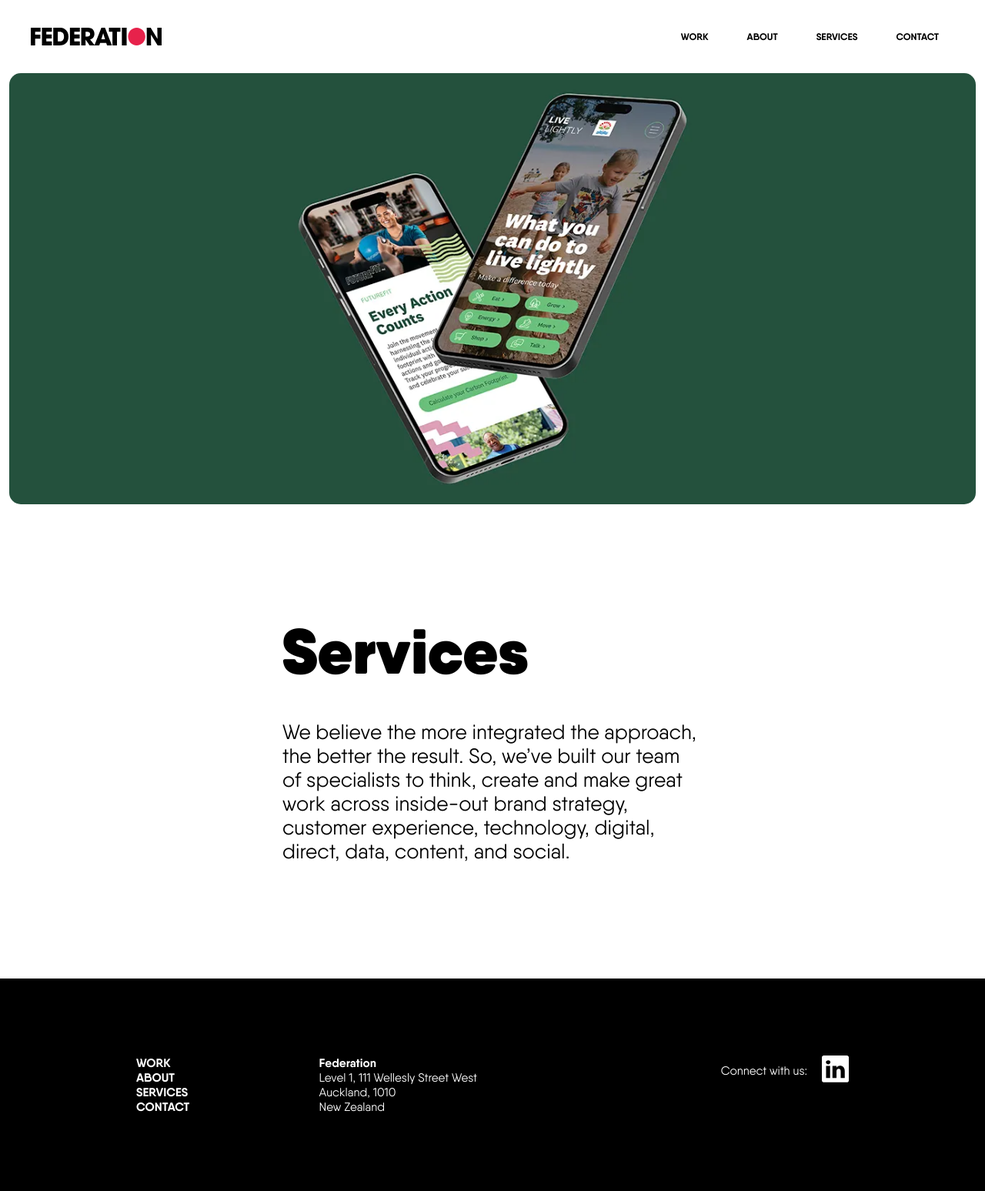
After one commit to thisisannie/federation2023, a PHP site: page /services.php in a window 1280 px wide. The commit adds this page. Shown: the whole page at 77% size. Run offline with PHP 8.4, Linux system fonts and the light colour scheme.

Commit message:
Services page init. About page images

```diff
--- a/app/about.php
+++ b/app/about.php
@@ -17,7 +17,8 @@
 	include ABSPATH . '/partials/header.php';
 ?>
 <div class="hero">
-	<img src="<?=HTML_ROOT;?>/assets/images/about/header-desktop.webp" alt="" class="feature-img">
+	<img src="<?=HTML_ROOT;?>/assets/images/about/about-hero-m.webp" alt="" class="feature-img d-md-none">
+	<img src="<?=HTML_ROOT;?>/assets/images/about/about-hero-d.webp" alt="" class="feature-img d-none d-md-block">
 </div>
 <section>
 	<div class="container container-xxl">
@@ -54,7 +55,7 @@
 <section id="section--our-services ">
 	<div class="finger align-items-center">
 		<div class="finger__image">
-			<img src="<?=HTML_ROOT;?>/assets/images/about/services.webp" alt="placeholder" class="card__img">
+			<img src="<?=HTML_ROOT;?>/assets/images/about/services-cta.webp" alt="placeholder" class="card__img">
 		</div>
 		<div class="finger__text">
 			<h2>Our services</h2>
--- a/app/partials/header.php
+++ b/app/partials/header.php
@@ -42,7 +42,7 @@
 			<div id="nav__click-out"></div>
 			<div class="nav-item"><a href="<?=HTML_ROOT;?>/work.php">Work</a></div>
 			<div class="nav-item"><a href="<?=HTML_ROOT;?>/about.php">About</a></div>
-			<div class="nav-item"><a>Services</a></div>
+			<div class="nav-item"><a href="<?=HTML_ROOT;?>/services.php">Services</a></div>
 			<!-- <div class="nav-item has-child"><a>About </a>
 				<div class="has-child__click-out"></div>
 				<div class="nav-sub-items">
--- a/app/partials/modal__person.php
+++ b/app/partials/modal__person.php
@@ -1,4 +1,4 @@
-<div id="modal-<?=$slug;?>" class="modal-bio">
+<div id="modal-<?=$slug;?>" class="modal-bio d-none">
 	<div class="button button--spot button--exit"><img class="svg" src="<?=HTML_ROOT;?>/assets/images/utility/plus.svg" alt=">"></div>
 	<div class="row">
 		<div class="col col-12 col-md-6">
--- /dev/null
+++ b/app/services.php
@@ -0,0 +1,32 @@
+<?php
+  include './config.php';
+
+	// Functions
+	function includePeopleItem($slug, $name, $role, $thumb) {
+		include(ABSPATH . '/partials/card__people.php');
+	}
+
+	// Data
+	$page_title = "Our Services";
+	$page_description = "We’ve built our team of specialists to think, create and make great work  across inside-out brand strategy, customer experience, technology, digital, direct, data, content, and social.";
+
+	include ABSPATH . '/partials/header.php';
+?>
+<div class="hero">
+	<img src="<?=HTML_ROOT;?>/assets/images/about/services-hero-m.webp" alt="" class="feature-img d-md-none">
+	<img src="<?=HTML_ROOT;?>/assets/images/about/services-hero-d.webp" alt="" class="feature-img d-none d-md-block">
+</div>
+<section>
+	<div class="container container-xxl">
+		<div class="row justify-content-center">
+			<div class="col col-12 col-md-8 col-lg-6">
+				<h1>Services</h1>
+				<p class="intro">We believe the more integrated the approach, the better the result. So, we’ve built our team of specialists to think, create and make great work  across inside-out brand strategy, customer experience, technology, digital, direct, data, content, and social.</p>
+			</div>
+		</div>
+	</div>
+</section>
+
+<?php
+	include ABSPATH . '/partials/footer.php';
+?>
```
Also changed, not shown: app/assets/images/about/about-hero-d.webp (renamed from app/assets/images/about/header-desktop.webp), app/assets/images/about/about-hero-m.webp (added), app/assets/images/about/services-cta.webp (renamed from app/assets/images/about/services.webp), app/assets/images/about/services-hero-d.webp (added), app/assets/images/about/services-hero-m.webp (added).
